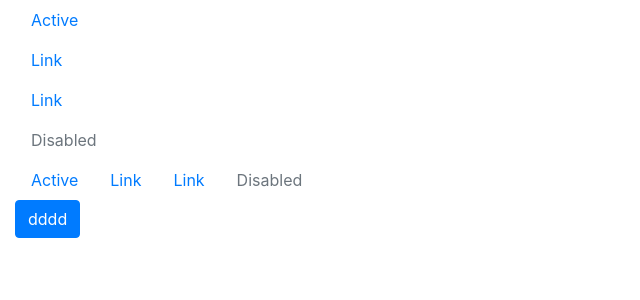
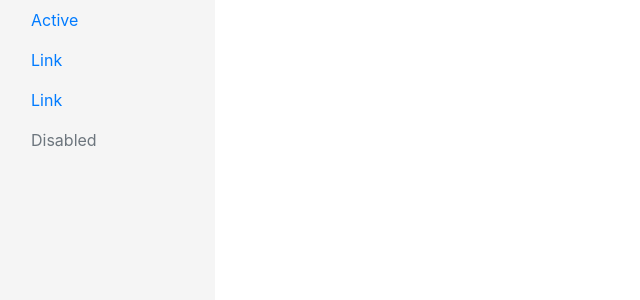
Before and after one commit to returnvalues/returnvalues-design, a Nuxt app: page / in a window 1280 px wide. Shown: the top 300 px of the page, without its empty margins (0-640 px from the left). Built offline with nearby package versions, Linux system fonts and the light colour scheme.

Commit message:
기본 레이아웃

```diff
--- /dev/null
+++ b/css/style.css
@@ -0,0 +1,7 @@
+
+body, #__nuxt, #__layout {
+  height: 100%;
+  height: 100vh;
+}
+
+#__nuxt {background-color: #F5F5F5;}
--- a/nuxt.config.js
+++ b/nuxt.config.js
@@ -1,9 +1,9 @@
 module.exports = {
   build: {
     extend(config, { isClient }) {
-      if (isClient && process.env.NODE_ENV === 'development') {
+      if (isClient && process.env.NODE_ENV !== 'production') {
         config.devtool = 'inline-source-map'; // eslint-disable-line no-param-reassign
       }
     },
-  },
+  }
 };
--- a/pages/index.vue
+++ b/pages/index.vue
@@ -1,21 +1,28 @@
 <template>
-  <div class="container-fluid">
-    <SideNav />
-    <NavBar />
-    <RdButton>dddd</RdButton>
+  <div class="container-fluid d-flex">
+    <SideNav class="sidenav " />
+    <div class="col content d-flex flex-grow-1">
+      <NuxtChild />
+    </div>
   </div>
 </template>
 
 <script>
 
-import { RdButton } from '../src';
-import NavBar from '~/components/NavBar.vue';
+import '~/css/style.css';
+import 'bootstrap/dist/css/bootstrap.css';
 import SideNav from '~/components/SideNav.vue';
 
 export default {
   name: 'Index',
   components: {
-    RdButton, NavBar, SideNav,
+    SideNav,
   },
 };
 </script>
+
+<style scoped>
+  .sidenav {width: 200px;}
+  .container-fluid {height: 100%}
+  .content {background: #fff;}
+</style>
--- /dev/null
+++ b/pages/index/index.vue
@@ -0,0 +1,13 @@
+<template>
+  <div>document</div>
+</template>
+
+<script>
+export default {
+  name: 'Index'
+};
+</script>
+
+<style scoped>
+
+</style>
```
